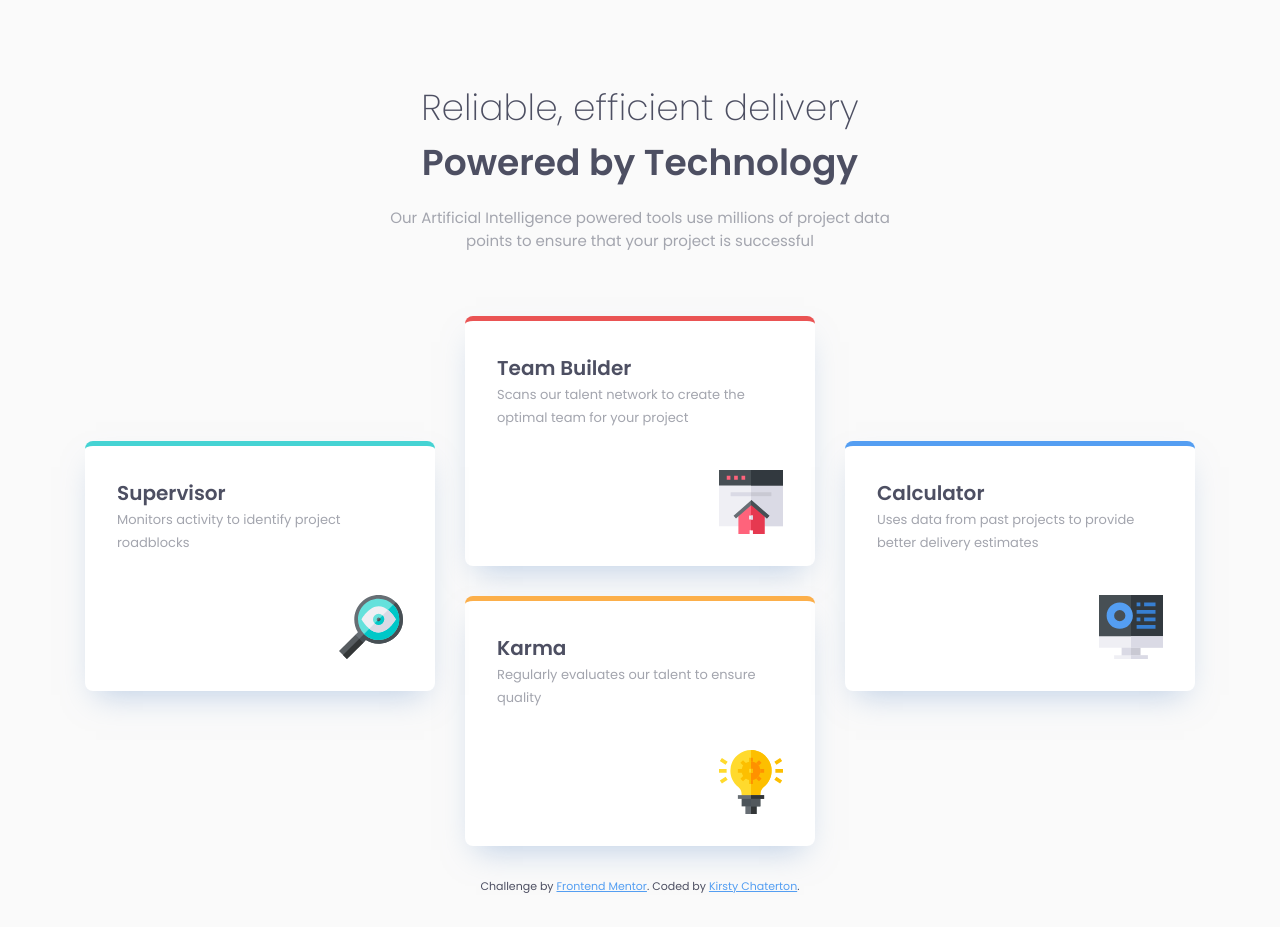
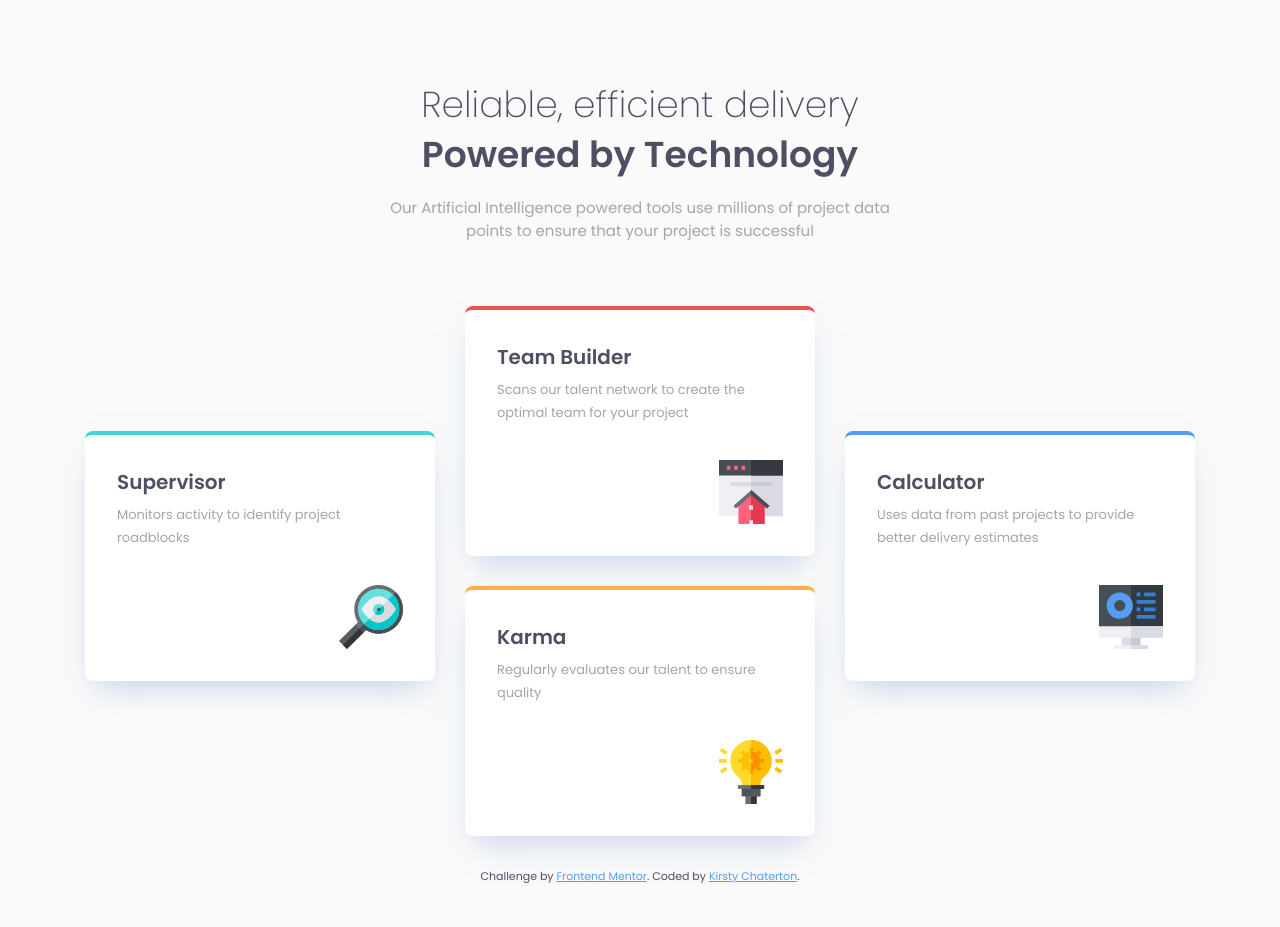
Before and after one commit to KirstChat/four-card-feature-section, a plain HTML site: page index.html in a window 1280 px wide. Drawn offline with Linux system fonts and the light colour scheme.

Commit message:
styles: update spacing of elements

```diff
--- a/css/style.css
+++ b/css/style.css
@@ -64,7 +64,7 @@ body {
   background: var(--white);
   background-repeat: no-repeat;
   background-position: right 1.75rem bottom 1.75rem;
-  border-top: 5px solid;
+  border-top: 4px solid;
   border-radius: 0.5rem;
   box-shadow: 0px 15px 30px -11px rgba(131, 166, 210, 0.5);
   height: 222px;
@@ -117,6 +117,7 @@ body {
 @media screen and (min-width: 767px) {
   .heading__title {
     font-size: 2.25rem;
+    line-height: 50px;
   }
 }
 
@@ -147,6 +148,10 @@ body {
     width: 350px;
   }
 
+  .card .card__heading {
+    margin-bottom: 6px;
+  }
+
   .card-3 {
     order: 4;
   }
```
